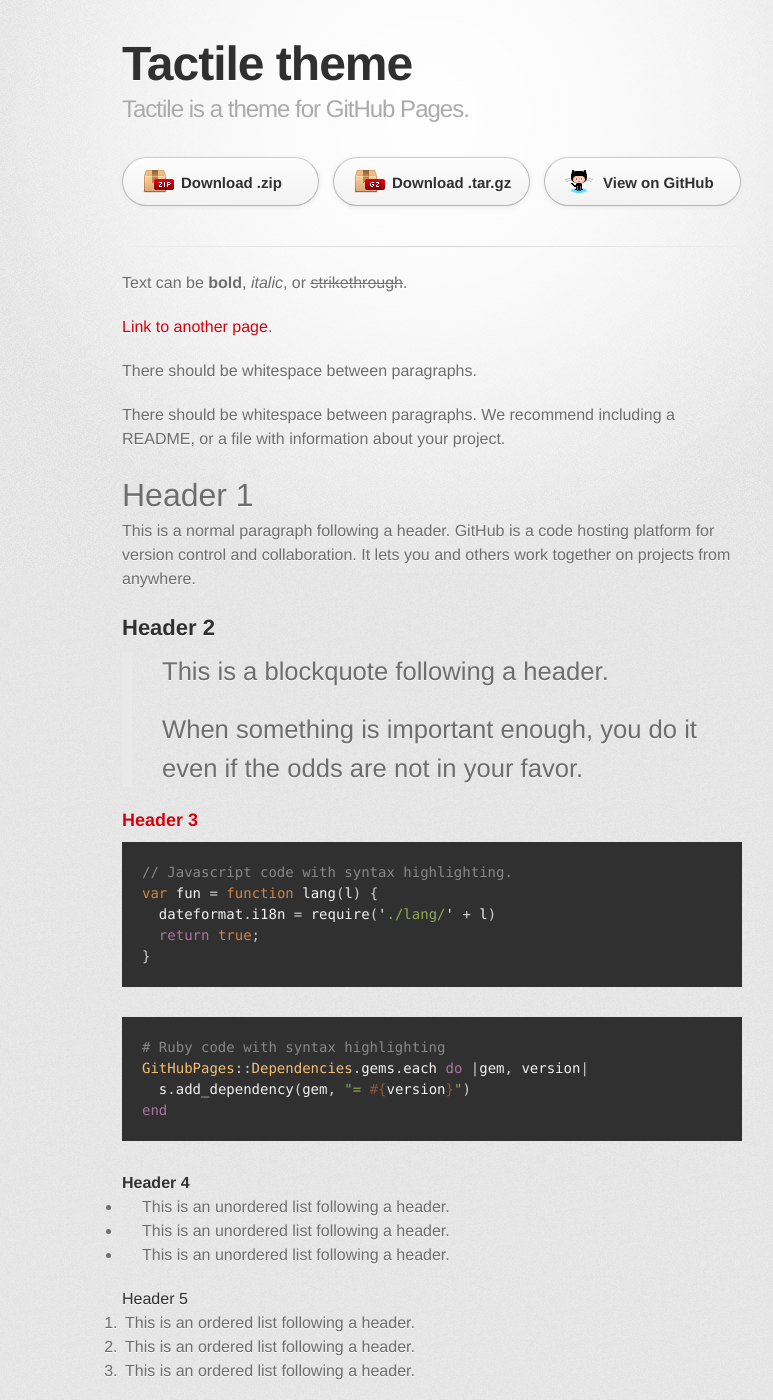
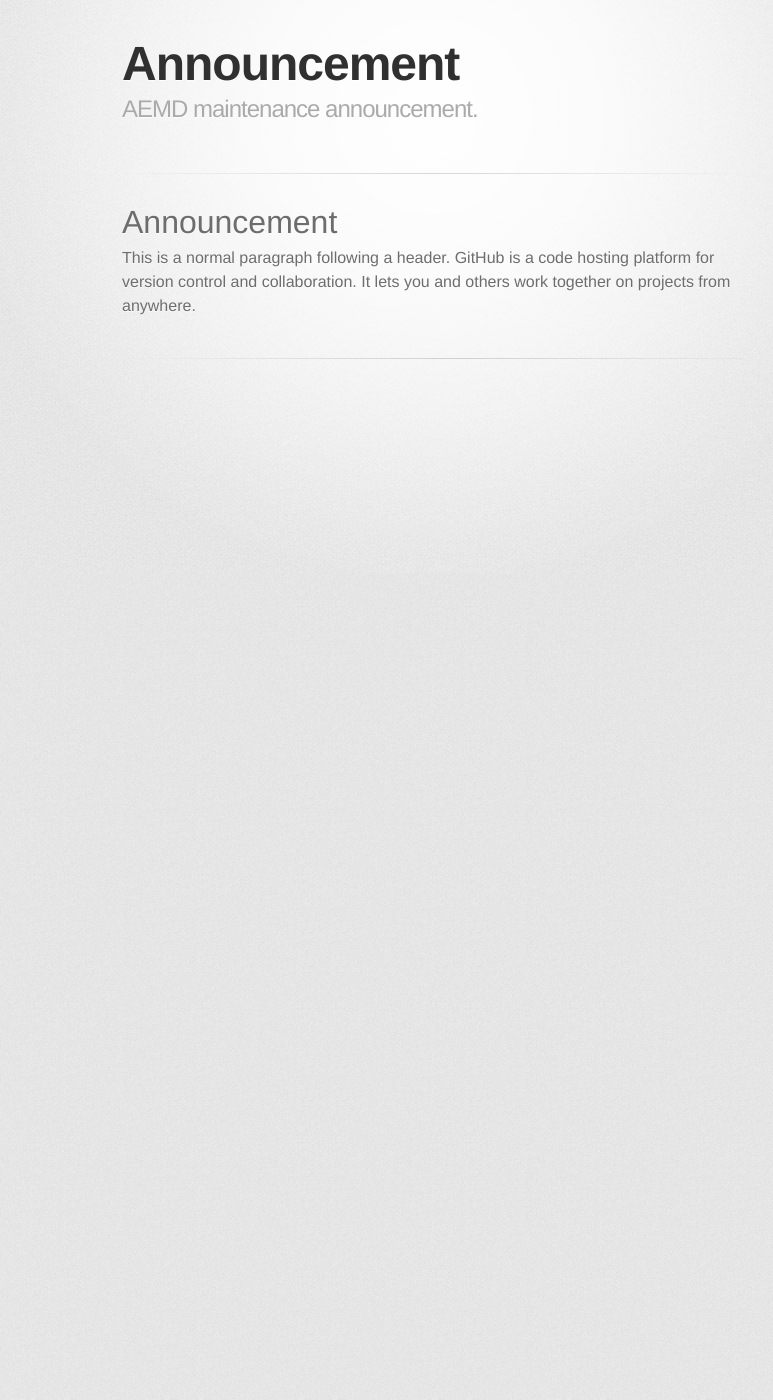
Before and after one commit to zhonghua-wang/zhonghua-wang.github.io, a Jekyll site: the page built from index.md, in a window 1280 px wide and 1400 px high. Shown: the whole window, without its empty margins (208-981 px from the left). Built offline with Jekyll 4.4.1, drawn with Linux system fonts in a browser that asks for light colours; some web fonts are replaced; our own code applies the rules of GitHub Pages for plain Markdown files; some of the changed text lies outside the part shown.

Commit message:
add aemd template

````diff
--- a/_config.yml
+++ b/_config.yml
@@ -1,5 +1,5 @@
-title: Tactile theme
-description: Tactile is a theme for GitHub Pages.
+title: AEMD
+description: AEMD maintenance announcement.
 show_downloads: true
 google_analytics:
 theme: jekyll-theme-tactile
--- /dev/null
+++ b/_layouts/aemd.html
@@ -0,0 +1,46 @@
+<!DOCTYPE html>
+<html lang="{{ site.lang | default: "en-US" }}">
+  <head>
+    <meta charset='utf-8'>
+    <meta http-equiv="X-UA-Compatible" content="chrome=1">
+    <link href='https://fonts.googleapis.com/css?family=Chivo:900' rel='stylesheet' type='text/css'>
+    <link rel="stylesheet" href="{{ '/assets/css/style.css?v=' | append: site.github.build_revision | relative_url }}">
+    <link rel="stylesheet" type="text/css" href="{{ '/assets/css/print.css' | relative_url }}" media="print">
+    <!--[if lt IE 9]>
+    <script src="//html5shiv.googlecode.com/svn/trunk/html5.js"></script>
+    <![endif]-->
+
+{% seo %}
+  </head>
+
+  <body>
+    <div id="container">
+      <div class="inner">
+
+        <header>
+          <h1>{{ page.title | default: site.title | default: site.github.repository_name }}</h1>
+          <h2>{{ page.description | default: site.description | default: site.github.project_tagline }}</h2>
+        </header>
+        <hr>
+        <section id="main_content">
+          {{ content }}
+        </section>
+
+        <footer>
+        </footer>
+
+      </div>
+    </div>
+
+    {% if site.google_analytics %}
+      <script type="text/javascript">
+        (function(i,s,o,g,r,a,m){i['GoogleAnalyticsObject']=r;i[r]=i[r]||function(){
+        (i[r].q=i[r].q||[]).push(arguments)},i[r].l=1*new Date();a=s.createElement(o),
+        m=s.getElementsByTagName(o)[0];a.async=1;a.src=g;m.parentNode.insertBefore(a,m)
+        })(window,document,'script','//www.google-analytics.com/analytics.js','ga');
+        ga('create', '{{ site.google_analytics }}', 'auto');
+        ga('send', 'pageview');
+      </script>
+    {% endif %}
+  </body>
+</html>
--- a/index.md
+++ b/index.md
@@ -1,123 +1,7 @@
 ---
-layout: default
+layout: aemd
 ---
 
-Text can be **bold**, _italic_, or ~~strikethrough~~.
-
-[Link to another page](another-page).
-
-There should be whitespace between paragraphs.
-
-There should be whitespace between paragraphs. We recommend including a README, or a file with information about your project.
-
-# [](#header-1)Header 1
+# [](#header-1)Announcement
 
 This is a normal paragraph following a header. GitHub is a code hosting platform for version control and collaboration. It lets you and others work together on projects from anywhere.
-
-## [](#header-2)Header 2
-
-> This is a blockquote following a header.
->
-> When something is important enough, you do it even if the odds are not in your favor.
-
-### [](#header-3)Header 3
-
-```js
-// Javascript code with syntax highlighting.
-var fun = function lang(l) {
-  dateformat.i18n = require('./lang/' + l)
-  return true;
-}
-```
-
-```ruby
-# Ruby code with syntax highlighting
-GitHubPages::Dependencies.gems.each do |gem, version|
-  s.add_dependency(gem, "= #{version}")
-end
-```
-
-#### [](#header-4)Header 4
-
-*   This is an unordered list following a header.
-*   This is an unordered list following a header.
-*   This is an unordered list following a header.
-
-##### [](#header-5)Header 5
-
-1.  This is an ordered list following a header.
-2.  This is an ordered list following a header.
-3.  This is an ordered list following a header.
-
-###### [](#header-6)Header 6
-
-| head1        | head two          | three |
-|:-------------|:------------------|:------|
-| ok           | good swedish fish | nice  |
-| out of stock | good and plenty   | nice  |
-| ok           | good `oreos`      | hmm   |
-| ok           | good `zoute` drop | yumm  |
-
-### There's a horizontal rule below this.
-
-* * *
-
-### Here is an unordered list:
-
-*   Item foo
-*   Item bar
-*   Item baz
-*   Item zip
-
-### And an ordered list:
-
-1.  Item one
-1.  Item two
-1.  Item three
-1.  Item four
-
-### And a nested list:
-
-- level 1 item
-  - level 2 item
-  - level 2 item
-    - level 3 item
-    - level 3 item
-- level 1 item
-  - level 2 item
-  - level 2 item
-  - level 2 item
-- level 1 item
-  - level 2 item
-  - level 2 item
-- level 1 item
-
-### Small image
-
-![](https://assets-cdn.github.com/images/icons/emoji/octocat.png)
-
-### Large image
-
-![](https://guides.github.com/activities/hello-world/branching.png)
-
-
-### Definition lists can be used with HTML syntax.
-
-<dl>
-<dt>Name</dt>
-<dd>Godzilla</dd>
-<dt>Born</dt>
-<dd>1952</dd>
-<dt>Birthplace</dt>
-<dd>Japan</dd>
-<dt>Color</dt>
-<dd>Green</dd>
-</dl>
-
-```
-Long, single-line code blocks should not wrap. They should horizontally scroll if they are too long. This line should be long enough to demonstrate this.
-```
-
-```
-The final element.
-```
````
